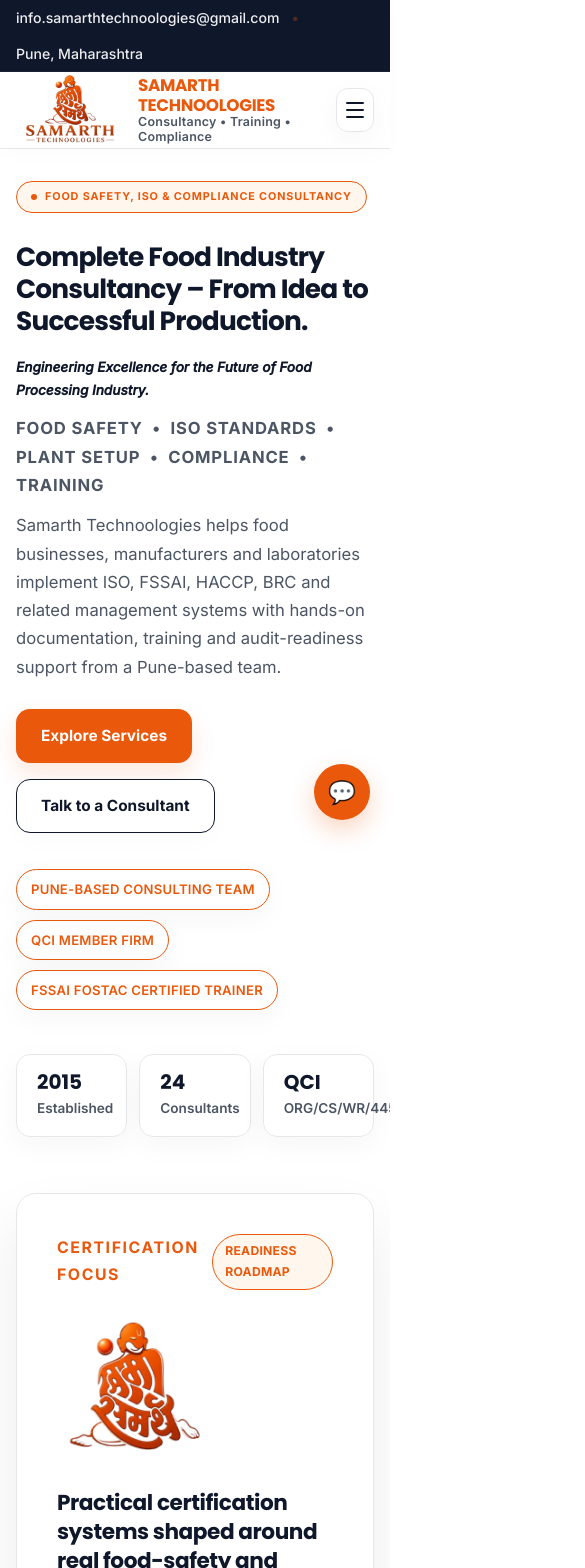
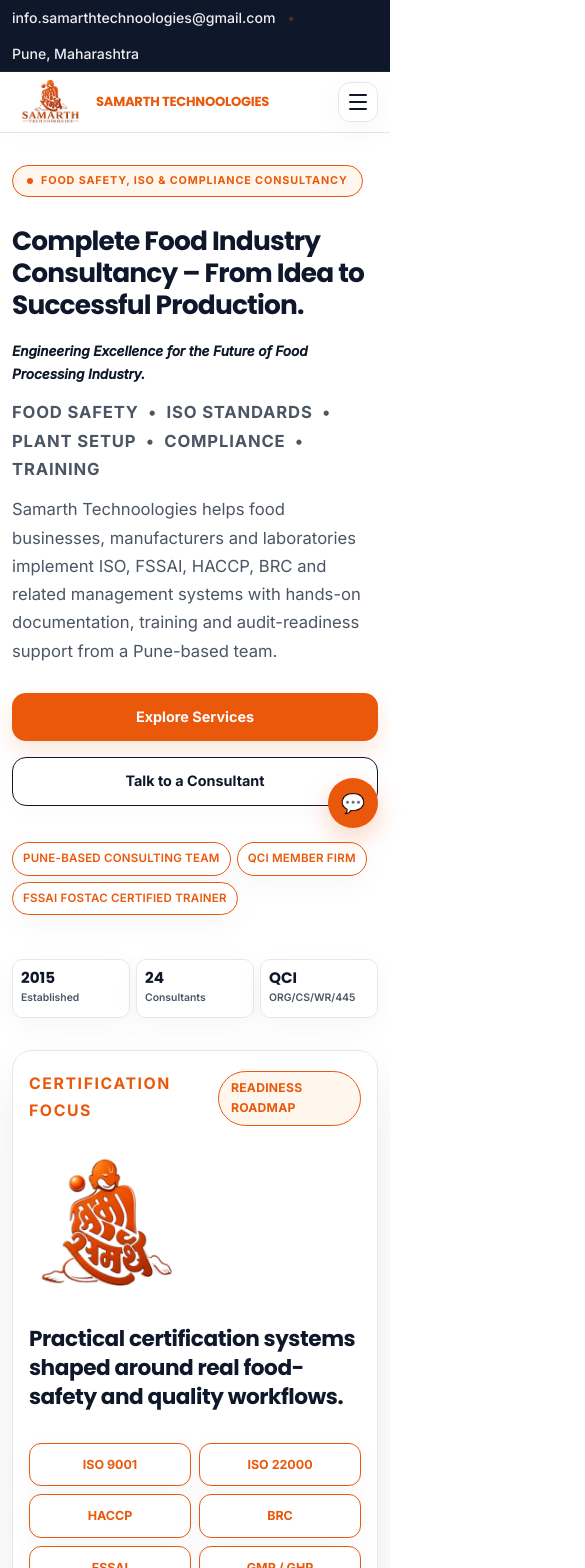
Before and after one commit to samrathtech-intern/samarth-final-website, a Next.js app: page / in a window 390 px wide. Shown: the top 1568 px of the page, 585 px wide, since content can reach past the window. Built offline with nearby package versions, Linux system fonts and the light colour scheme.

Commit message:
mobile responsiveness

```diff
--- a/app/globals.css
+++ b/app/globals.css
@@ -68,10 +68,12 @@
 html {
   scroll-behavior: smooth;
   background: var(--bg);
+  overflow-x: hidden;
 }
 
 body {
   margin: 0;
+  overflow-x: hidden;
   background: var(--bg);
   background-image: radial-gradient(ellipse at 80% 0%, rgba(15, 23, 42, 0.02), transparent 50%),
     radial-gradient(ellipse at 10% 90%, rgba(234, 88, 12, 0.01), transparent 40%);
@@ -176,7 +178,8 @@
   display: flex;
   align-items: center;
   gap: 14px;
-  min-width: 280px;
+  min-width: 0;
+  flex-shrink: 1;
 }
 
 .brand-logo {
@@ -591,10 +594,11 @@
 
 .hero-grid-modern {
   display: grid;
-  grid-template-columns: minmax(0, 1.1fr) minmax(360px, 0.9fr);
+  grid-template-columns: minmax(0, 1.1fr) minmax(0, 0.9fr);
   gap: 56px;
   align-items: center;
 }
+
 
 .hero-copy-modern {
   display: grid;
@@ -4089,3 +4093,135 @@
     width: 8px;
   }
 }
+/* ═══════════════════════════════════════════════════════════
+   COMPREHENSIVE MOBILE RESPONSIVENESS
+   Breakpoints: 768px | 480px | 360px
+   ═══════════════════════════════════════════════════════════ */
+
+/* Tablet / large-mobile (max 768px) */
+@media (max-width: 768px) {
+
+  .navbar { min-height: 64px; gap: 12px; }
+  .brand-logo-wordmark { width: 90px; max-height: 54px; }
+  .brand-copy strong { font-size: 0.9rem; }
+  .brand-copy small { display: none; }
+  .hero { padding: 32px 0 24px; }
+  .hero-grid-modern { grid-template-columns: 1fr; gap: 32px; }
+  .hero-metric-strip { max-width: 100%; gap: 8px; }
+  .hero-metric-strip div { padding: 12px 10px; }
+  .hero-metric-strip strong { font-size: 1.05rem; }
+  .hero-metric-strip span { font-size: 0.72rem; }
+  .certification-visual { min-height: auto; }
+  .certification-main-card { padding: 24px; }
+  .stats-grid-modern { grid-template-columns: repeat(2, 1fr); }
+  .standard-showcase-grid { grid-template-columns: repeat(2, 1fr); }
+  .testimonial-grid { grid-template-columns: 1fr; }
+  .workflow-grid { grid-template-columns: 1fr; }
+  .mini-step-grid { grid-template-columns: repeat(2, 1fr); }
+  .contact-flow-grid { grid-template-columns: 1fr !important; }
+  .footer-grid { grid-template-columns: 1fr; gap: 28px; margin-top: 40px; }
+  .footer-bottom { flex-direction: column; align-items: flex-start; gap: 12px; margin-top: 40px; padding-top: 20px; }
+  .footer-cta-inner { flex-direction: column; align-items: flex-start; gap: 16px; }
+  .footer-cta-inner .btn { width: 100%; text-align: center; justify-content: center; }
+  .developer-logo { height: 60px; }
+  .philosophy-title { font-size: clamp(1.6rem, 5vw, 2.5rem); }
+  .philosophy-grid { grid-template-columns: 1fr; }
+  .core-commitment-banner { padding: 2.5rem 1.5rem; }
+  .commitment-text { font-size: 1.05rem; }
+  .page-hero-premium { padding: 60px 0 40px; }
+  .cta-card { padding: 32px 24px; flex-direction: column; align-items: flex-start; gap: 24px; }
+  .cta-actions { width: 100%; flex-wrap: wrap; }
+  .floating-widget-container { bottom: 16px; right: 16px; }
+  .gallery-masonry-grid { grid-template-columns: repeat(2, 1fr); }
+  .contact-grid { grid-template-columns: 1fr; }
+  .map-directions-row { flex-direction: column; gap: 8px; }
+  .map-directions-row .btn { width: 100%; justify-content: center; text-align: center; }
+}
+
+/* Mobile (max 480px) */
+@media (max-width: 480px) {
+
+  .section { padding: 56px 0; }
+  .container { width: calc(100% - 24px); }
+  .navbar { min-height: 60px; gap: 8px; }
+  .brand-logo-wordmark { width: 76px; max-height: 46px; }
+  .brand { gap: 8px; }
+  .brand-copy strong { font-size: 0.82rem; }
+  .menu-toggle { display: inline-flex; width: 40px; height: 40px; }
+  .nav-cta { display: none; }
+  .hero-metric-strip { gap: 6px; }
+  .hero-metric-strip div { padding: 10px 8px; border-radius: 10px; }
+  .hero-metric-strip strong { font-size: 0.95rem; }
+  .hero-metric-strip span { font-size: 0.65rem; margin-top: 2px; }
+  .hero-actions { flex-direction: column; align-items: stretch; }
+  .hero-actions .btn { width: 100%; text-align: center; justify-content: center; }
+  .hero-trust-row { gap: 6px; }
+  .trust-pill { font-size: 0.72rem; padding: 6px 10px; }
+  .certification-main-card { padding: 20px 16px; }
+  .capability-grid { grid-template-columns: 1fr 1fr; gap: 8px; }
+  .capability-grid span { font-size: 0.78rem; padding: 10px; }
+  .certification-action-grid { grid-template-columns: 1fr; }
+  .stats-grid-modern { grid-template-columns: repeat(2, 1fr); gap: 12px; }
+  .stat-card-modern { padding: 24px 16px; }
+  .standard-showcase-grid { grid-template-columns: 1fr; }
+  .workflow-card { padding: 20px; }
+  .mini-step-grid { grid-template-columns: 1fr 1fr; gap: 12px; }
+  .mini-step { padding: 16px; }
+  .testimonial-card { padding: 24px 20px; }
+  .industry-grid { grid-template-columns: 1fr; }
+  .faq-item summary { font-size: 0.95rem; }
+  .cta-section { padding: 48px 0; }
+  .cta-card { padding: 28px 20px; border-radius: 16px; flex-direction: column; align-items: flex-start; gap: 24px; }
+  .cta-card h2 { font-size: clamp(1.15rem, 4.5vw, 1.5rem); }
+  .cta-actions { width: 100%; flex-direction: column; gap: 12px; }
+  .cta-actions .btn { width: 100%; text-align: center; justify-content: center; }
+  .philosophy-title { font-size: 1.6rem; }
+  .philosophy-subtitle { font-size: 0.95rem; }
+  .philosophy-grid { grid-template-columns: 1fr; gap: 16px; }
+  .philosophy-card { padding: 24px 20px; }
+  .footer { padding-bottom: 24px; }
+  .footer-grid { grid-template-columns: 1fr; gap: 24px; margin-top: 32px; }
+  .footer-note { font-size: 0.88rem; max-width: 100%; }
+  .footer-brand { flex-direction: column; align-items: flex-start; gap: 10px; }
+  .footer-brand img { width: 130px; }
+  .footer-bottom { flex-direction: column; align-items: flex-start; gap: 12px; margin-top: 32px; font-size: 0.8rem; }
+  .footer-developer-credit { flex-wrap: wrap; font-size: 0.8rem; }
+  .developer-logo { height: 44px; }
+  .vision-mission-grid { grid-template-columns: 1fr; }
+  .timeline-grid { grid-template-columns: 1fr; }
+  .approach-card-grid { grid-template-columns: 1fr; }
+  .credentials-highlight-grid { grid-template-columns: 1fr; }
+  .page-hero-premium { padding: 48px 0 32px; }
+  .page-hero-grid { grid-template-columns: 1fr; gap: 24px; }
+  .gallery-masonry-grid { grid-template-columns: repeat(2, 1fr); gap: 12px; }
+  .gallery-filter-tab { padding: 8px 14px; font-size: 0.82rem; }
+  .contact-grid { grid-template-columns: 1fr; }
+  .contact-mini-grid { grid-template-columns: 1fr; }
+  .contact-social-row { flex-direction: column; }
+  .contact-social-btn { width: 100%; justify-content: center; }
+  .floating-widget-container { bottom: 12px; right: 12px; }
+  .floating-widget-toggle { width: 50px; height: 50px; font-size: 1.2rem; }
+  .trusted-marquee-section { padding: 2.5rem 0; }
+  .marquee-title { font-size: 1.1rem; letter-spacing: 0.06em; }
+  .marquee-item img { height: 60px; max-width: 120px; }
+  .trust-bar { padding: 20px 0; }
+  .trust-bar-list li { padding: 6px 12px; font-size: 0.78rem; }
+  .section-heading { margin-bottom: 32px; }
+  .btn { min-height: 44px; padding: 11px 20px; font-size: 0.9rem; }
+  .split, .split-equal { grid-template-columns: 1fr; gap: 24px; }
+  .info-grid { grid-template-columns: 1fr; }
+}
+
+/* Extra small (max 360px) */
+@media (max-width: 360px) {
+  .brand-logo-wordmark { width: 66px; }
+  .brand-copy { display: none; }
+  .hero-metric-strip { gap: 4px; }
+  .hero-metric-strip strong { font-size: 0.85rem; }
+  .hero-metric-strip span { font-size: 0.6rem; }
+  .stats-grid-modern { grid-template-columns: 1fr 1fr; gap: 10px; }
+  .mini-step-grid { grid-template-columns: 1fr; }
+  .gallery-masonry-grid { grid-template-columns: 1fr; }
+  .capability-grid { grid-template-columns: 1fr; }
+  .cta-card { padding: 24px 16px; }
+}
```
